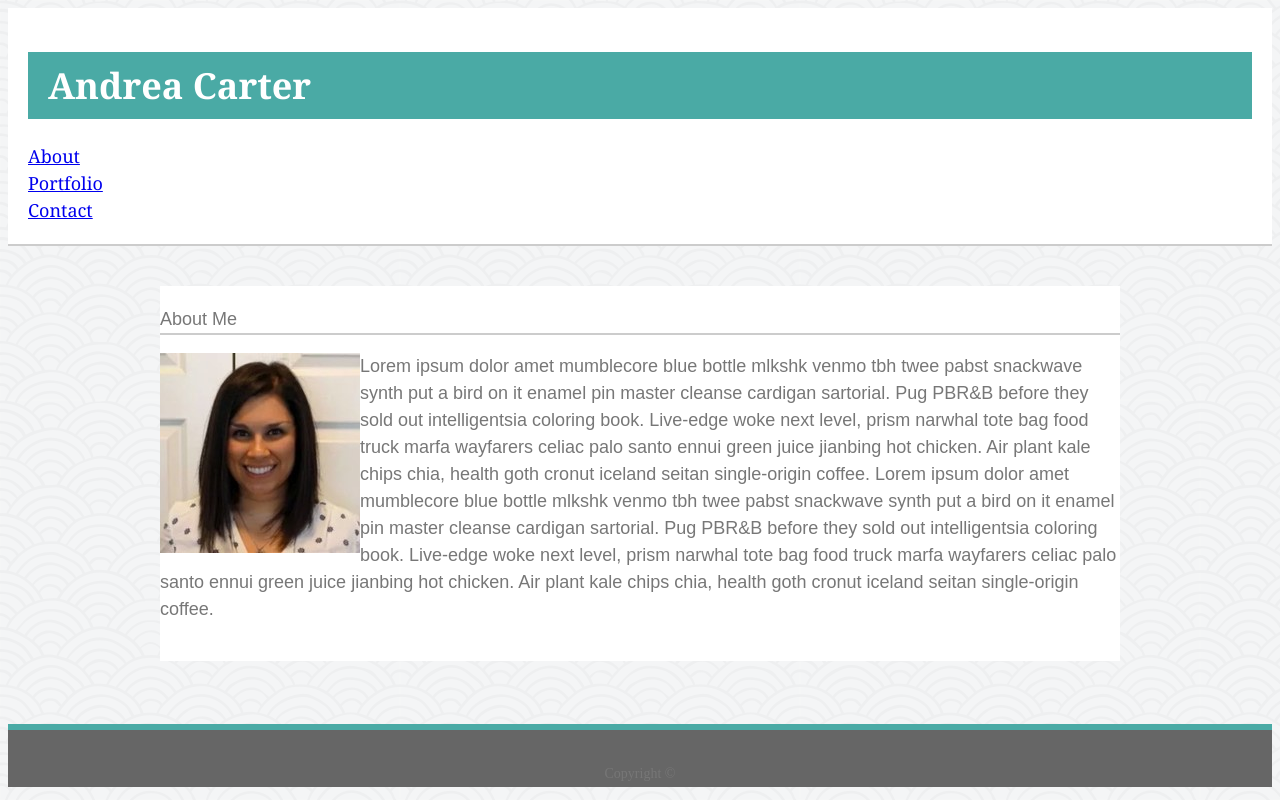
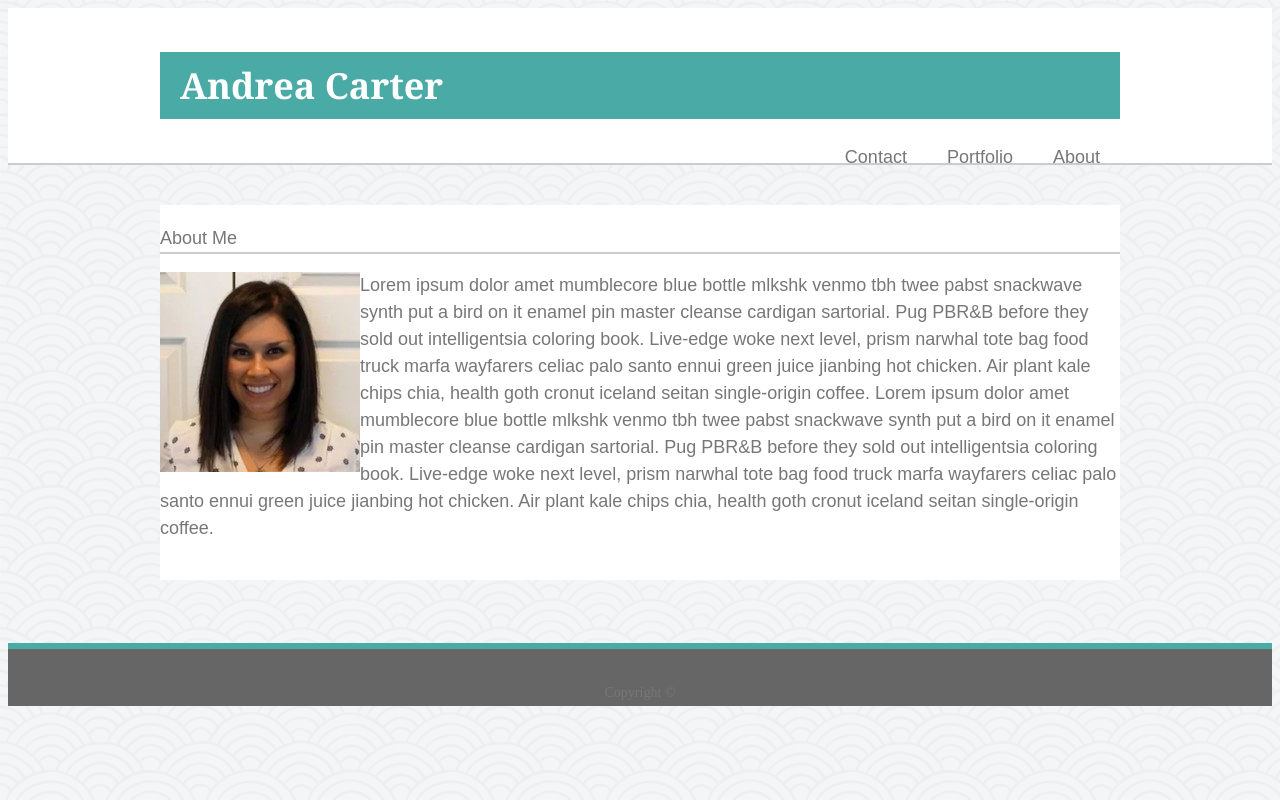
Before and after one commit to mirtacarter/Basic-Portfolio, a plain HTML site: page index.html in a window 1280 px wide. Drawn offline with Linux system fonts and the light colour scheme; a script that the page names is missing.

Commit message:
updated header section formatting

```diff
--- a/assets/css/style.css
+++ b/assets/css/style.css
@@ -13,22 +13,28 @@ header {
     font-family: Georgia, 'Times New Roman', Times, serif;
 }
 
+.headersection {
+    width: 960px;
+    margin: auto;
+}
+
 h1 {
     background-color: #4aaaa5;
     padding: 20px;
     color: #ffffff;
 }
-
-#navleft {
-
+a {
+    text-decoration: none;
+    font-family: Arial, Helvetica, sans-serif;
+    color: #777777;
+    margin: 10px;
+    padding: 10px;
 }
 
-#navmiddle {
-
-}
-
+#navleft,
+#navmiddle,
 #navright {
-
+    float: right;
 }
 
 #container {
--- a/index.html
+++ b/index.html
@@ -11,6 +11,7 @@
 <body>
 <!--Header-->
 <header>
+<div class="headersection">
 <h1>Andrea Carter</h1>
 <!-- Navigation -->
 <section id="navleft">
@@ -22,7 +23,7 @@
 <section id="navright">
 <a href="contact.html">Contact</a>
 </section>
-
+</div>
 </header>
 
 <!-- Main Section -->
```
